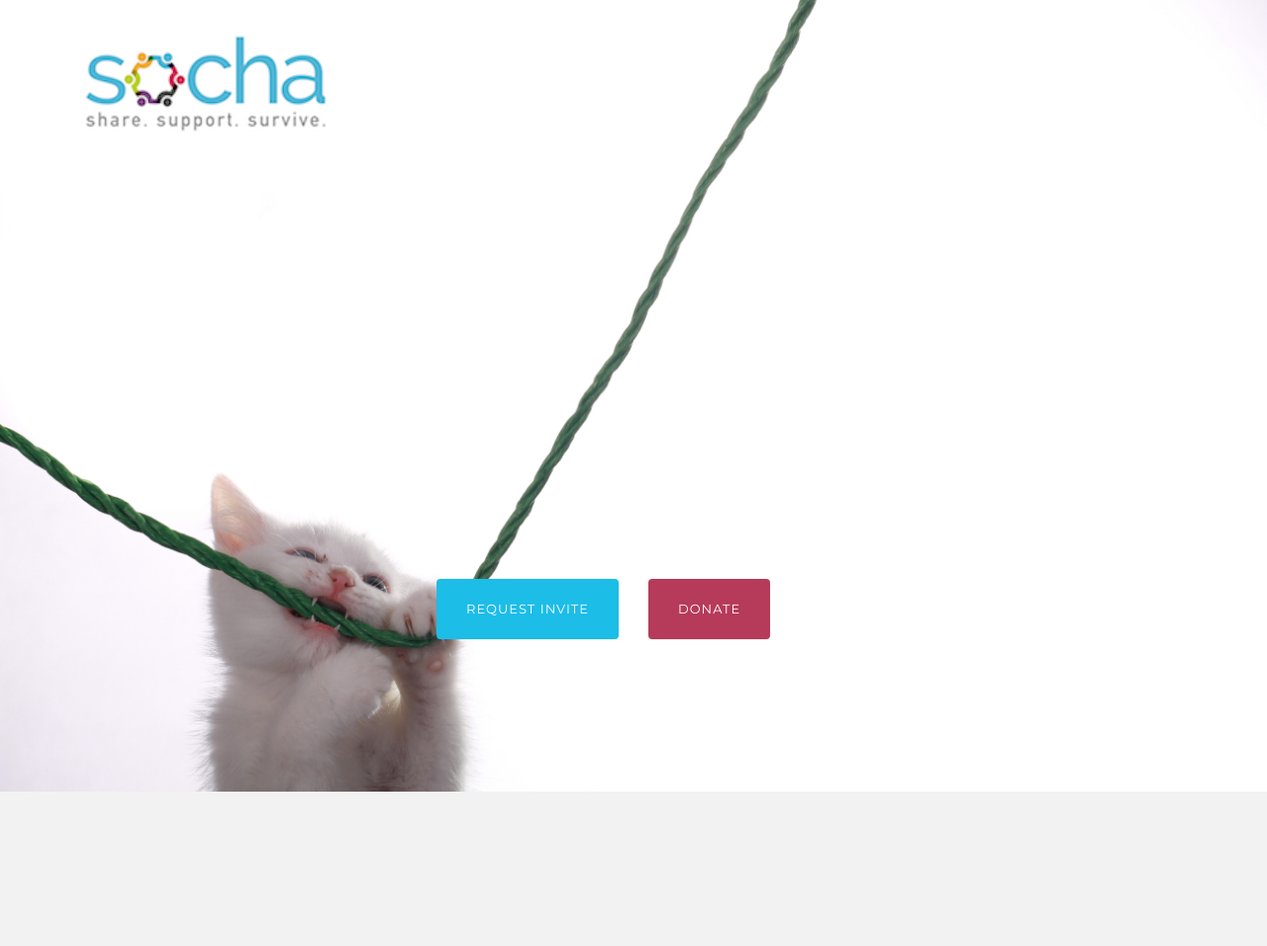
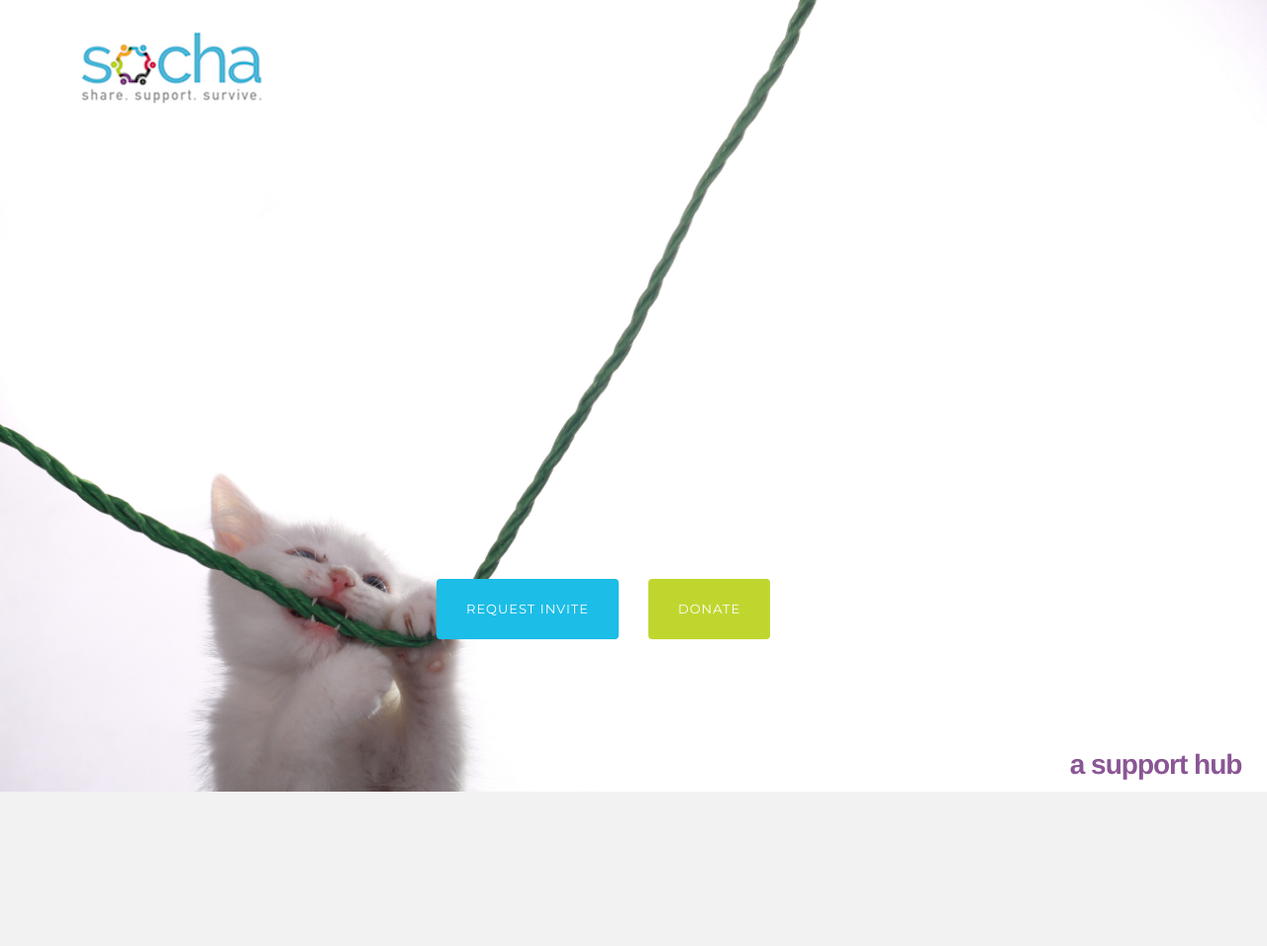
Before and after one commit to seemajune/sochasite, a Node server app: page / in a window 1280 px wide. Shown: the top 956 px of the page at 99% size. Run offline with Node 20, Linux system fonts and the light colour scheme; some libraries are stand-ins or nearby versions; some web fonts are replaced.

Commit message:
adds info to bottom right

```diff
--- a/public/stylesheets/style.css
+++ b/public/stylesheets/style.css
@@ -23,7 +23,7 @@
   font-size: 55px;
   line-height: 55px;
   letter-spacing: -1px;
-  color: #DCA219;
+  color: #B63A59;
   font-weight: 700;
 }
 
@@ -141,7 +141,7 @@
 }
 
 .btn-secondary {
-  background-color: #B63A59;
+  background-color: #C0D62F;
   color: #fff;
 }
 
@@ -608,42 +608,17 @@
    Custom styles
    ========================================================================== */
 
-/*#userList {
-  margin:0 0 30px 0;
+#bottom-right-text{
+  position:absolute;
+  bottom:0;
+  right:0;
+  margin-right: 2%;
+  font-size: 2em;
+  line-height: 55px;
+  letter-spacing: -1px;
+  color: #8A5695;
+  font-weight: 700;
 }
-  #userList table {
-    border-collapse:separate;
-    border-spacing:1px;
-    background:#CCC;
-  }
-    #userList table th {
-      background:#EEE;
-      font-weight:600;
-      padding:10px 20px;
-      text-align:center;
-    }
-    #userList table tbody {
-      padding:0; margin:0;
-      border-collapse:collapse;
-      border-spacing:0px;
-    }
-      #userList table td {
-        background:#FFF;
-        padding:5px 10px;
-        text-align:center;
-      }
-
-#userInfo {
-  width:250px;
-  position:absolute;
-  top:0; left:0;
-}
-  #userInfo p {
-    padding:15px;
-    border:1px solid #CCC;
-    background:rgba(80,120,255,0.05);
-  }
-*/
 
 fieldset {
   border:0;
@@ -715,4 +690,6 @@
 logo font #1CBDE7
 pink logo #B63A59
 orange logo #DCA219
+green logo #C0D62F
+purp #8A5695
 */
--- a/views/index.html
+++ b/views/index.html
@@ -44,7 +44,6 @@
         </div>
         <div class="navbar-collapse collapse">
           <ul class="nav navbar-nav navbar-right">
-            <li><a href="#">Sign in</a></li>
           </ul>
         </div>
       </div>
@@ -60,7 +59,6 @@
 
       <div class="row header-info">
         <div class="col-sm-10 col-sm-offset-1 text-center">
-<!--           <h1 class="wow fadeIn">Support Hub</h1> -->
           <br /><br />
           <div class="row">
             <div class="col-md-8 col-md-offset-2 col-sm-10 col-sm-offset-1">
@@ -101,10 +99,10 @@
                 </form>
               </div>
             </div>
-
           </div>
         </div>
       </div>
     </section>
+    <div id="bottom-right-text">a support hub</div>
   </body>
 </html>
```
Also changed, not shown: public/images/logo.png, 2 other files.
